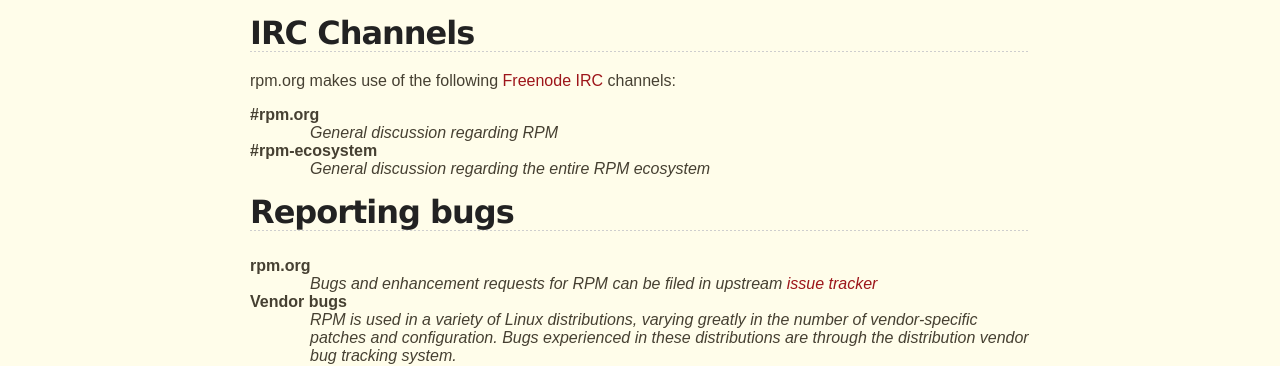
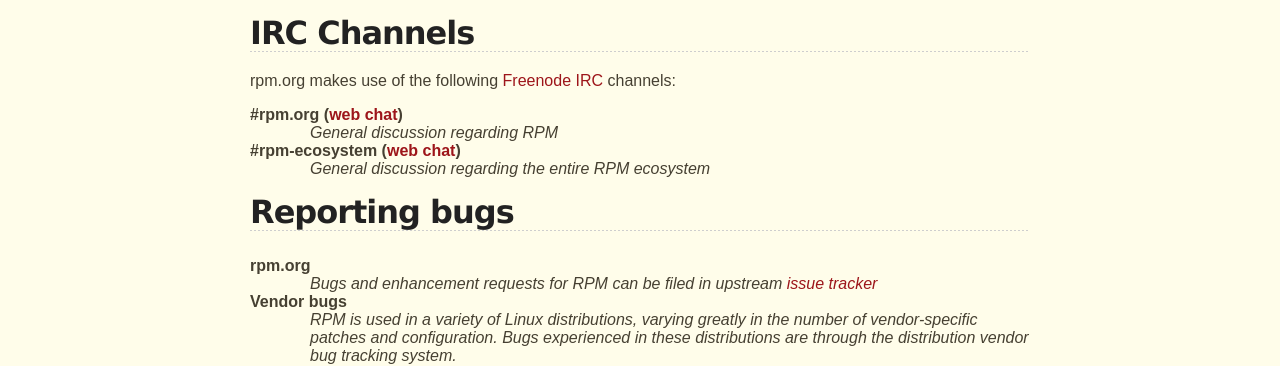
Before and after one commit to rpm-software-management/rpm-web, a Jekyll site: the page built from help.md, in a window 1280 px wide. Shown: the part 624-990 px from the top of the page. Built offline with Jekyll 4.4.1, drawn with Linux system fonts in a browser that asks for light colours.

Commit message:
Add links to freenode web chat

```diff
--- a/help.md
+++ b/help.md
@@ -27,10 +27,10 @@ You need to be subscribed to the mailing lists to be able to post there.
 rpm.org makes use of the following [Freenode](http://freenode.net/)
 [IRC](http://www.irchelp.org/) channels:
 
-\#rpm.org
+\#rpm.org ([web chat](http://webchat.freenode.net?channels=%23rpm.org))
 : General discussion regarding RPM
 
-\#rpm-ecosystem
+\#rpm-ecosystem ([web chat](http://webchat.freenode.net?channels=%23rpm-ecosystem))
 : General discussion regarding the entire RPM ecosystem
 
 ## Reporting bugs
```
